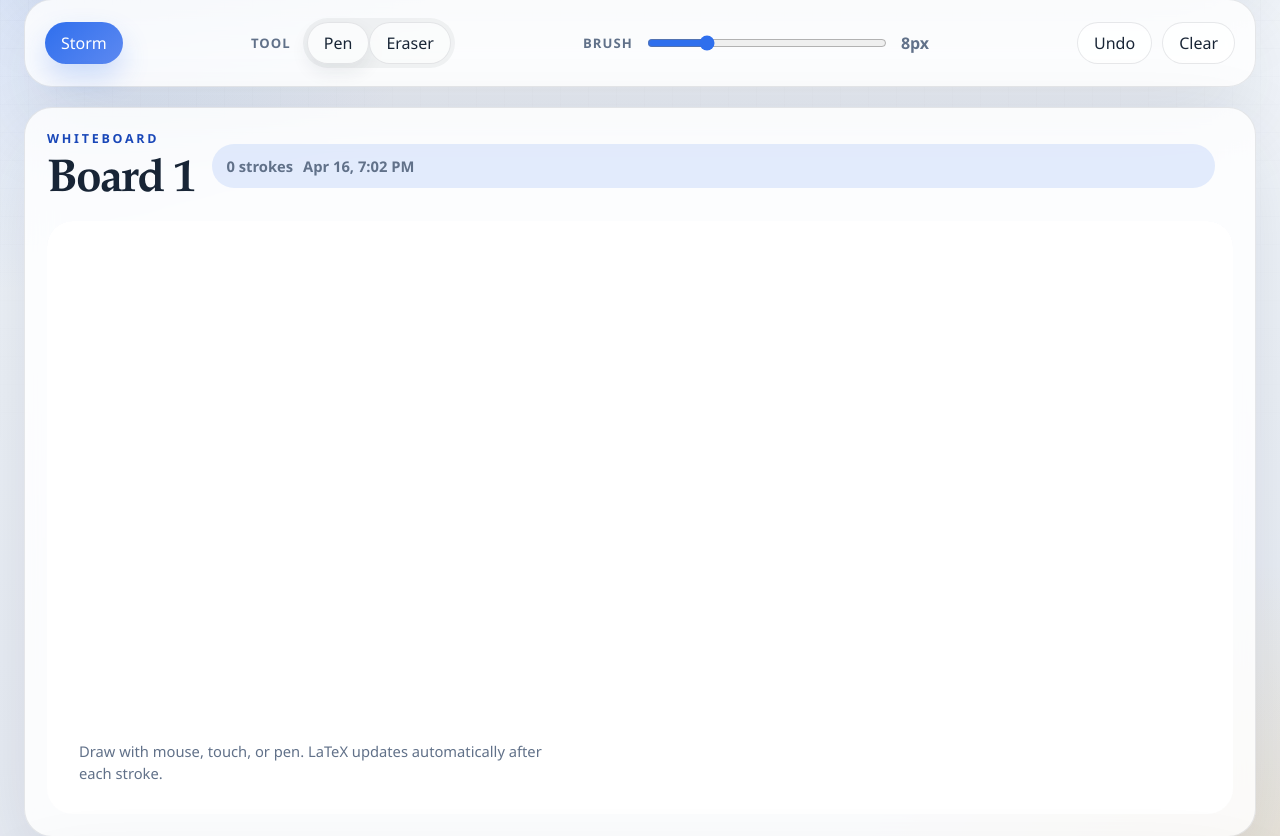
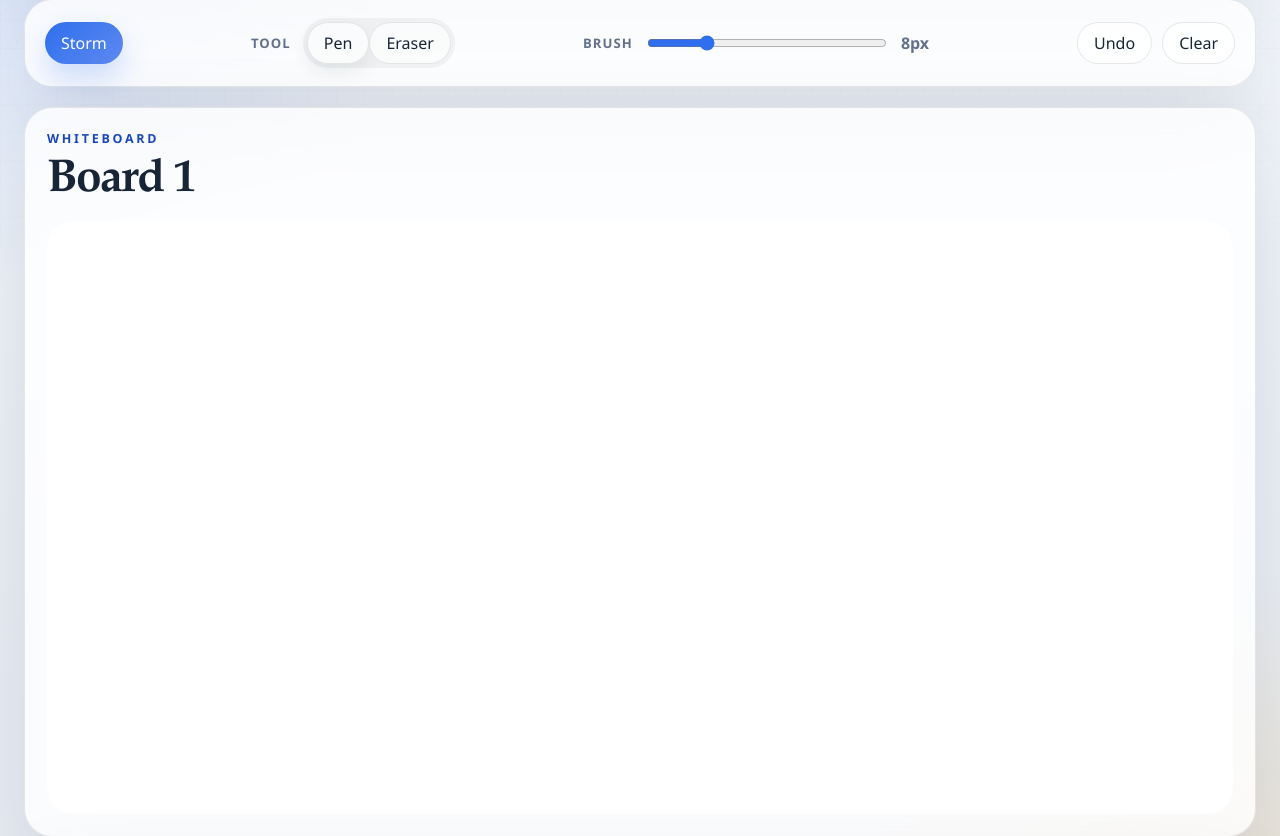
Before and after one commit to Dashhhhhhhh/writespace, a Next.js app: page / in a window 1280 px wide. Shown: the part 204-1040 px from the top of the page. Built offline with nearby package versions, Linux system fonts and the light colour scheme.

Commit message:
Remove board hint and status

```diff
--- a/app/globals.css
+++ b/app/globals.css
@@ -97,8 +97,6 @@ button {
 .intro,
 .note-meta,
 .toolbar-label,
-.board-hint,
-.board-status,
 .field-label,
 .brush-size {
   color: var(--muted);
@@ -399,17 +397,6 @@ button {
   font-size: 0.82rem;
 }
 
-.board-status {
-  display: flex;
-  flex-wrap: wrap;
-  gap: 10px;
-  padding: 12px 14px;
-  border-radius: 999px;
-  background: var(--accent-soft);
-  font-size: 0.92rem;
-  font-weight: 700;
-}
-
 .board-surface {
   position: relative;
   min-height: 68vh;
@@ -480,19 +467,6 @@ button {
   cursor: pointer;
 }
 
-.board-hint {
-  position: absolute;
-  left: 18px;
-  bottom: 18px;
-  max-width: min(520px, calc(100% - 36px));
-  padding: 12px 14px;
-  border-radius: 16px;
-  background: rgba(255, 255, 255, 0.82);
-  font-size: 0.92rem;
-  line-height: 1.5;
-  backdrop-filter: blur(12px);
-}
-
 .primary-button:disabled,
 .ghost-button:disabled {
   cursor: not-allowed;
@@ -553,11 +527,6 @@ button {
     width: min(200px, calc(100% - 32px));
   }
 
-  .board-status {
-    width: 100%;
-    border-radius: 18px;
-  }
-
   .board-header {
     grid-template-columns: 1fr;
     align-items: flex-start;
--- a/app/page.tsx
+++ b/app/page.tsx
@@ -1047,8 +1047,6 @@ export default function Home() {
   const activeTitle = activeNote
     ? activeNote.title.trim() || "Untitled board"
     : "Loading board";
-  const activeUpdatedAt = activeNote ? formatUpdatedAt(activeNote.updatedAt) : "";
-  const strokeCount = activeNote?.strokes.length ?? 0;
   const renderedLatexHtml = renderLatexHtml(activeNote?.latexOutput ?? "");
 
   return (
@@ -1143,10 +1141,6 @@ export default function Home() {
                 </button>
               </div>
             ) : null}
-            <div className="board-status">
-              <span>{strokeCount} strokes</span>
-              <span>{activeUpdatedAt}</span>
-            </div>
           </div>
 
           {latexError ? <p className="ai-error">{latexError}</p> : null}
@@ -1182,10 +1176,6 @@ export default function Home() {
                   <p>{card.text}</p>
                 </article>
               ))}
-            </div>
-            <div className="board-hint">
-              Draw with mouse, touch, or pen. LaTeX updates automatically after
-              each stroke.
             </div>
           </div>
         </div>
```
